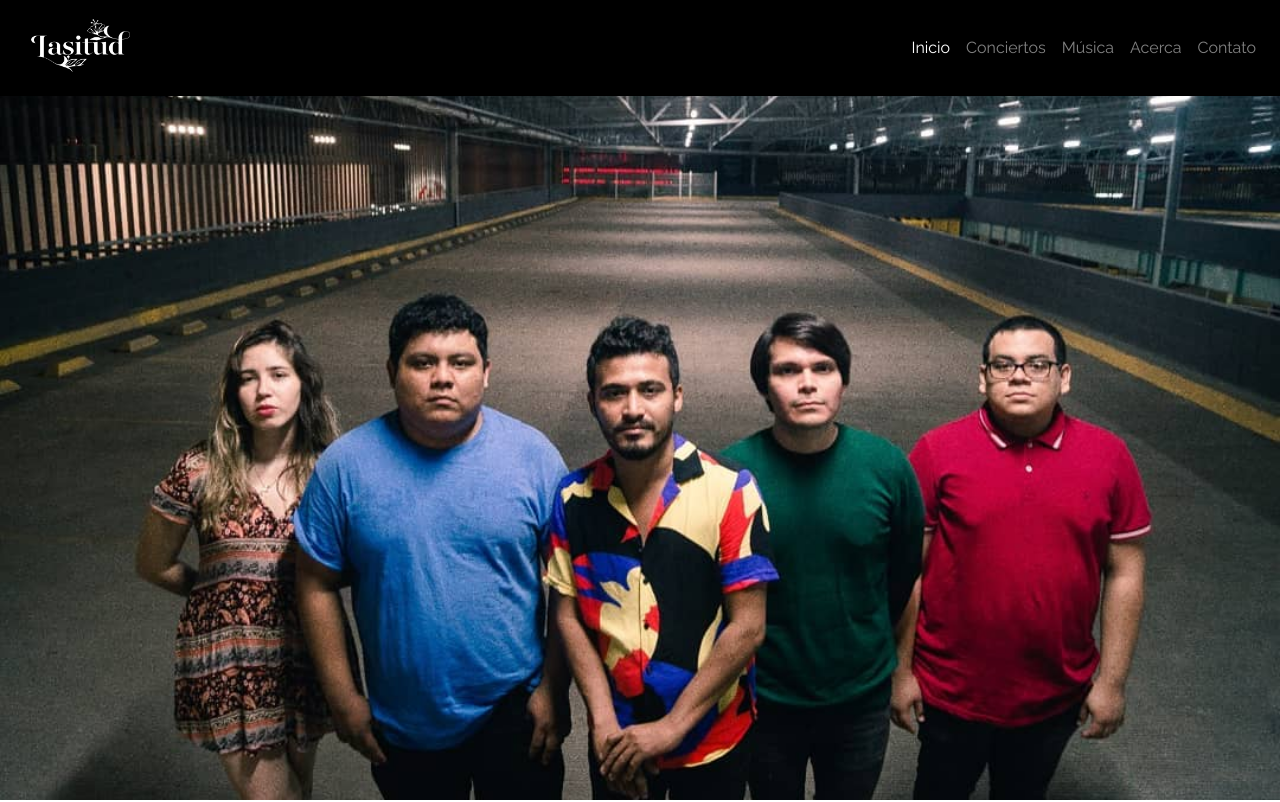
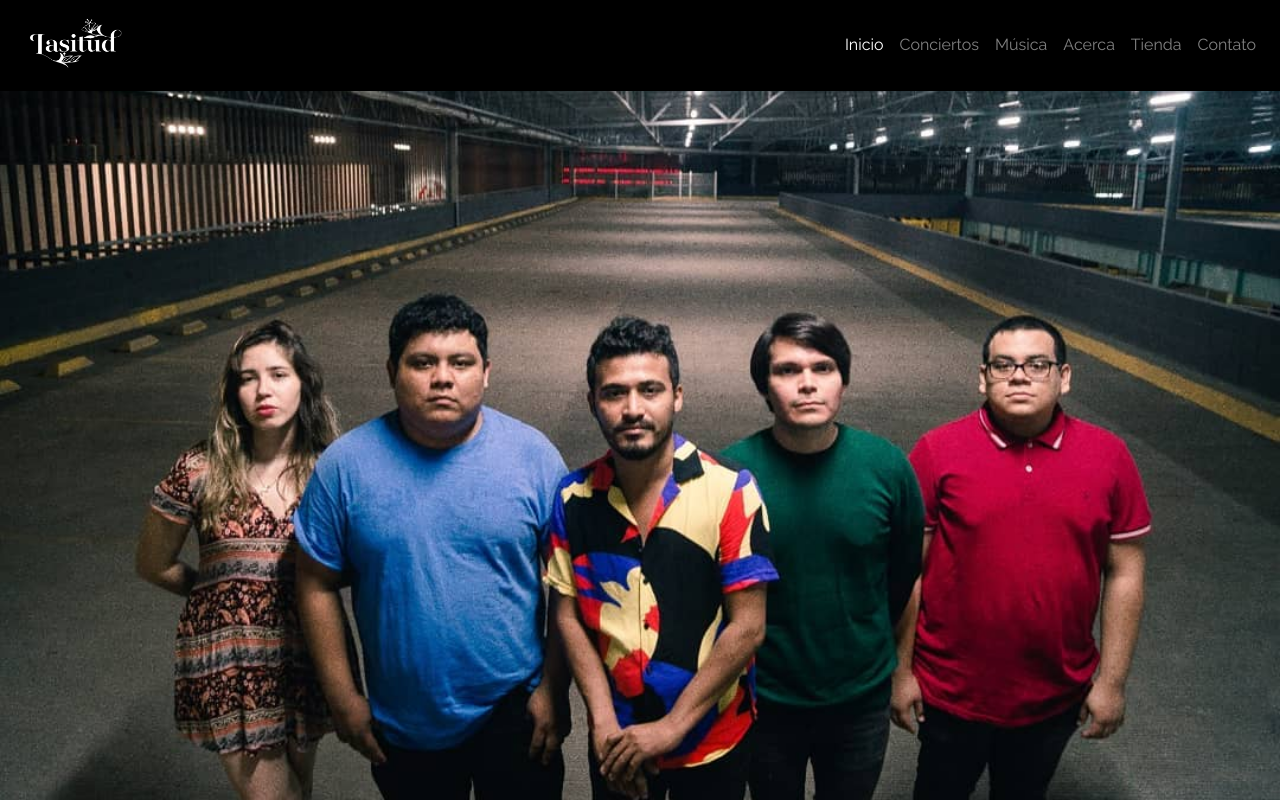
Before and after one commit to DanielCornelio/lasitud, a plain HTML site: page index.html in a window 1280 px wide. Shown: the top 802 px of the page. Drawn offline with nearby package versions, Linux system fonts and the light colour scheme.

Commit message:
añadiendo item al menu

```diff
--- a/index.html
+++ b/index.html
@@ -48,6 +48,9 @@
                     </li>
                     <li class="nav-item">
                       <a class="nav-link" href="#acerca">Acerca</a>
+                    </li>
+                    <li class="nav-item">
+                      <a class="nav-link" href="#tienda">Tienda</a>
                     </li>
                     <li class="nav-item">
                       <a class="nav-link" href="#contacto">Contato</a>
```
